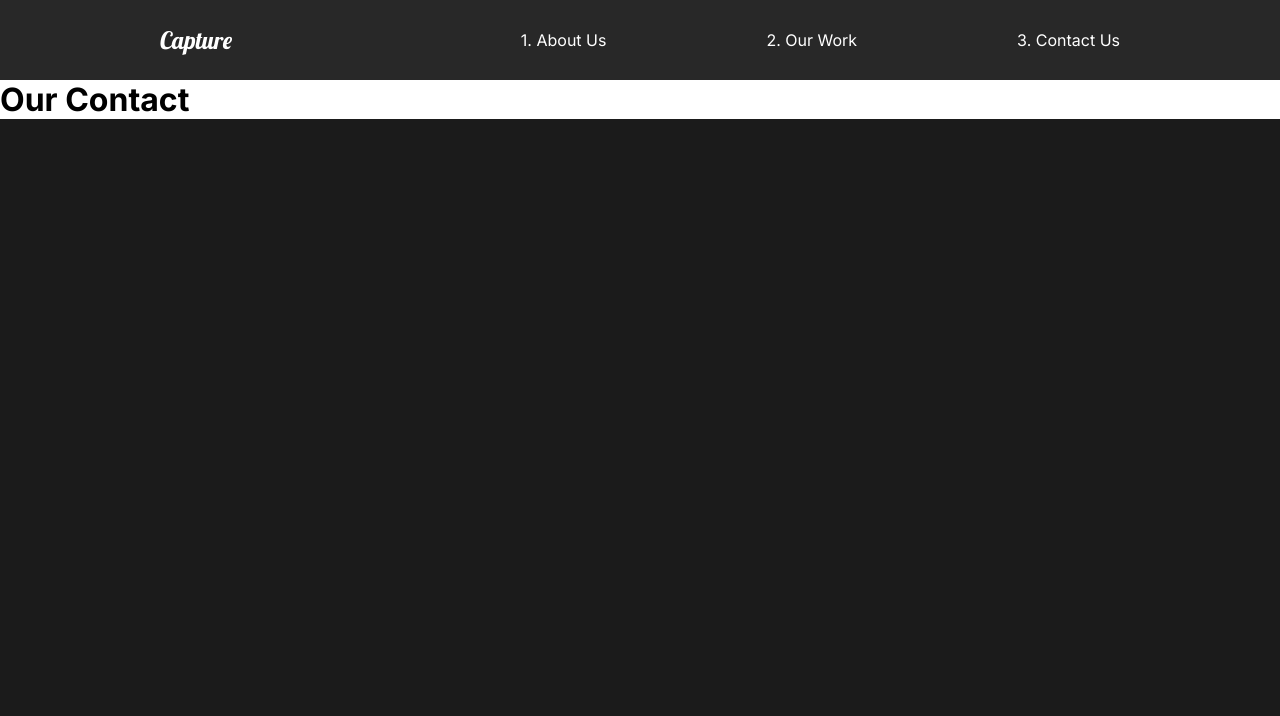
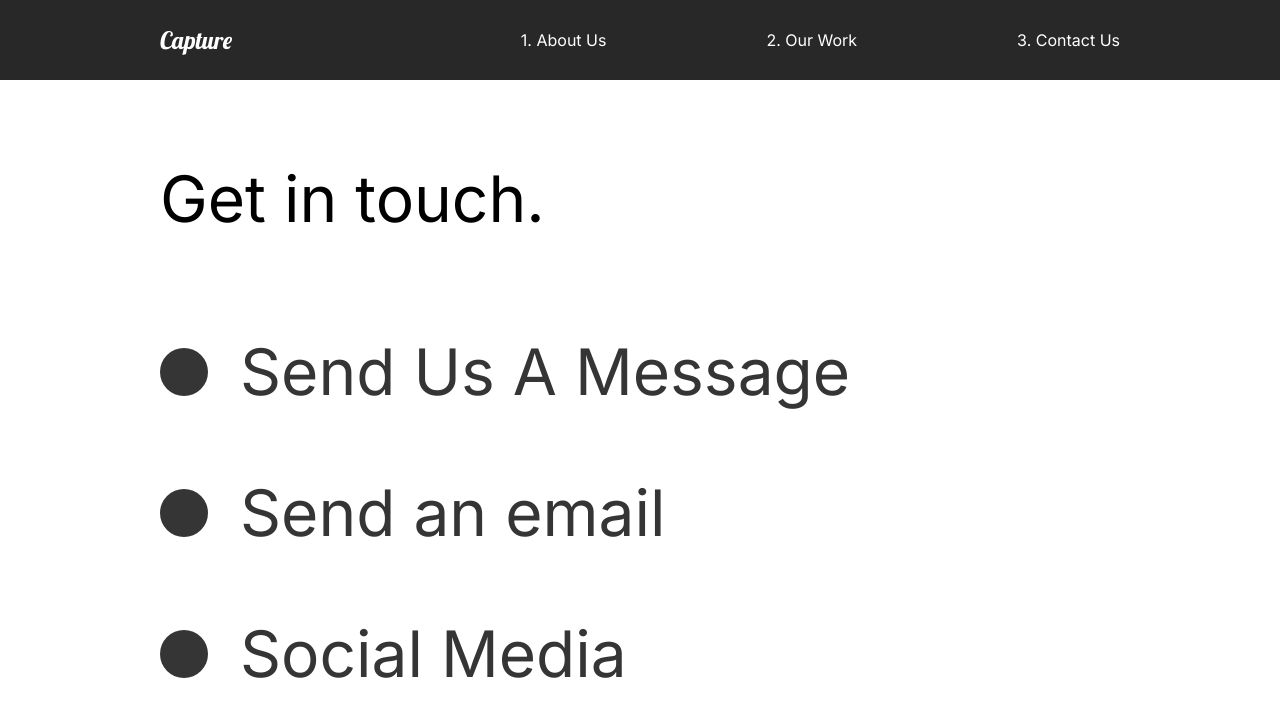
Before and after one commit to TechRenT/portfolio, a React (Create React App) app: page /contact in a window 1280 px wide. Shown: the top 716 px of the page. Built offline with nearby package versions, Linux system fonts and the light colour scheme.

Commit message:
21 Contact Animation

```diff
--- a/src/pages/ContactUs.js
+++ b/src/pages/ContactUs.js
@@ -1,20 +1,75 @@
 import React from 'react';
 //Animations
 import {motion} from 'framer-motion';
-import {pageAnimation} from '../animation';
+import {pageAnimation, titleAnim} from '../animation';
+import styled from 'styled-components';
 
 const ContactUs = () => {
     return (
-        <motion.div
+        <ContactStyle
             variants={pageAnimation}
             initial="hidden"
             animate="show"
             exit="exit"
             style={{background: '#fff'}}
         >
-            <h1>Our Contact</h1>
-        </motion.div>
+            <Title>
+                <Hide>
+                    <motion.h2 variants={titleAnim}>Get in touch.</motion.h2>
+                </Hide>
+            </Title>
+            <div>
+                <Hide>
+                    <Social variants={titleAnim}>
+                        <Circle />
+                        <h2>Send Us A Message</h2>
+                    </Social>
+                </Hide>
+                <Hide>
+                    <Social variants={titleAnim}>
+                        <Circle />
+                        <h2>Send an email</h2>
+                    </Social>
+                </Hide>
+                <Hide>
+                    <Social variants={titleAnim}>
+                        <Circle />
+                        <h2>Social Media</h2>
+                    </Social>
+                </Hide>
+            </div>
+        </ContactStyle>
     );
 };
 
+const ContactStyle = styled(motion.div)`
+    padding: 5rem 10rem;
+    color: #353535;
+    min-height: 90vh;
+`;
+
+const Title = styled.div`
+    margin-bottom: 4rem;
+    color: black;
+`;
+
+const Hide = styled.div`
+    overflow: hidden;
+`;
+
+const Circle = styled.div`
+    border-radius: 50%;
+    width: 3rem;
+    height: 3rem;
+    background: #353535;
+`;
+
+const Social = styled(motion.div)`
+    display: flex;
+    align-items: center;
+    h2 {
+        margin: 2rem;
+    }
+`;
+
 export default ContactUs;
```
